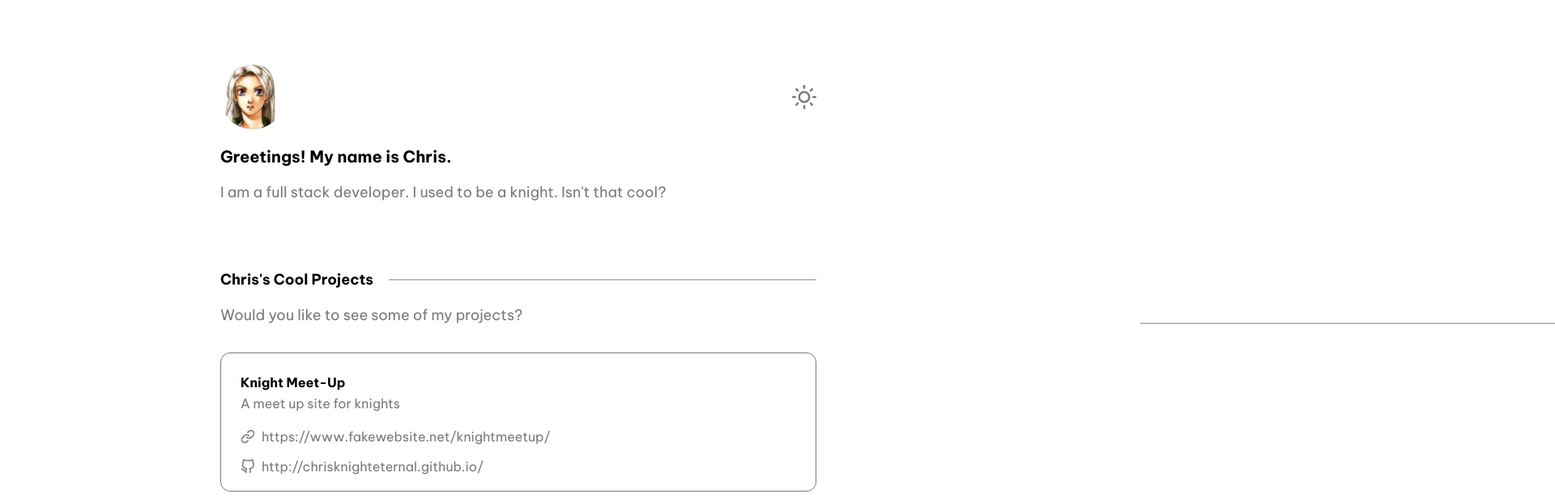
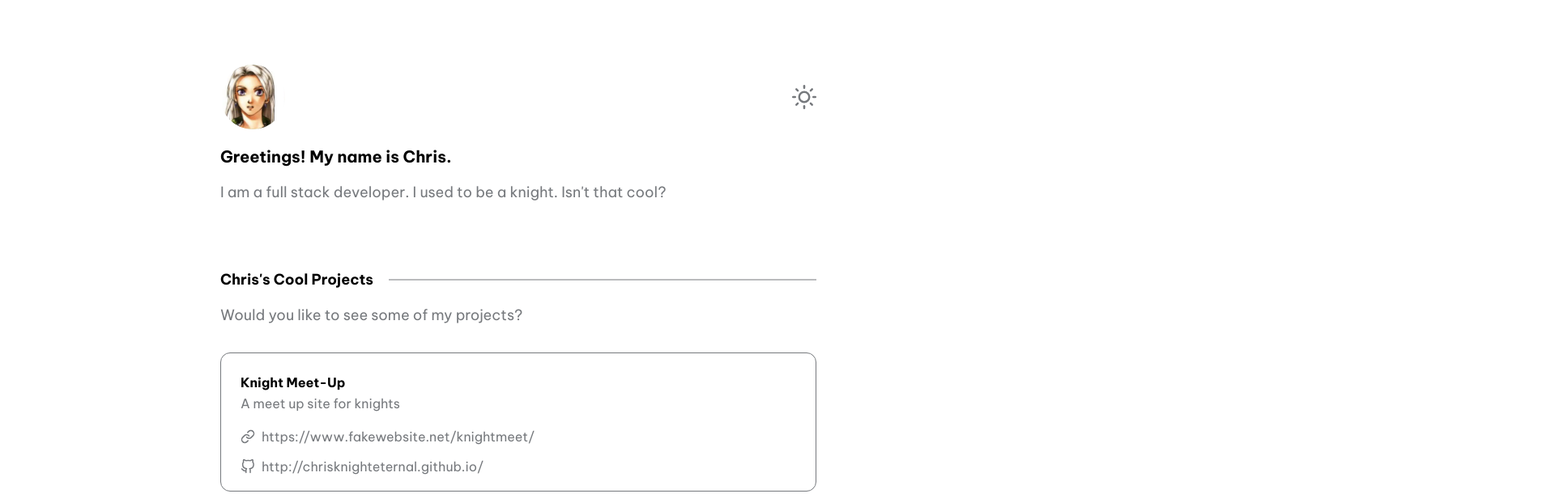
Before and after one commit to flovelace/clean-react-portfolio, a Next.js app: page / in a window 1280 px wide. Shown: the top 616 px of the page at 81% size, 1920 px wide, since content can reach past the window. Built offline with nearby package versions, Linux system fonts and the light colour scheme.

Commit message:
corrected bug in stack

```diff
--- a/components/Stack.js
+++ b/components/Stack.js
@@ -4,7 +4,7 @@
     return (
         <div>
             <div className='overflow-x-hidden w-full'>
-                <h2 className='landingSectionTitle max-w-max mx-0 text-left realtive mb-4 md:w-max '>
+                <h2 className='landingSectionTitle max-w-max mx-0 text-left relative mb-4 md:w-max '>
                     {stack.title}
                 </h2>
             </div>
--- a/data/config.js
+++ b/data/config.js
@@ -15,7 +15,7 @@
         {
             title: 'Knight Meet-Up',
             description: 'A meet up site for knights',
-            link: 'https://www.fakewebsite.net/knightmeetup/',
+            link: 'https://www.fakewebsite.net/knightmeet/',
             github: 'http://chrisknighteternal.github.io/'
         },
         {
```
